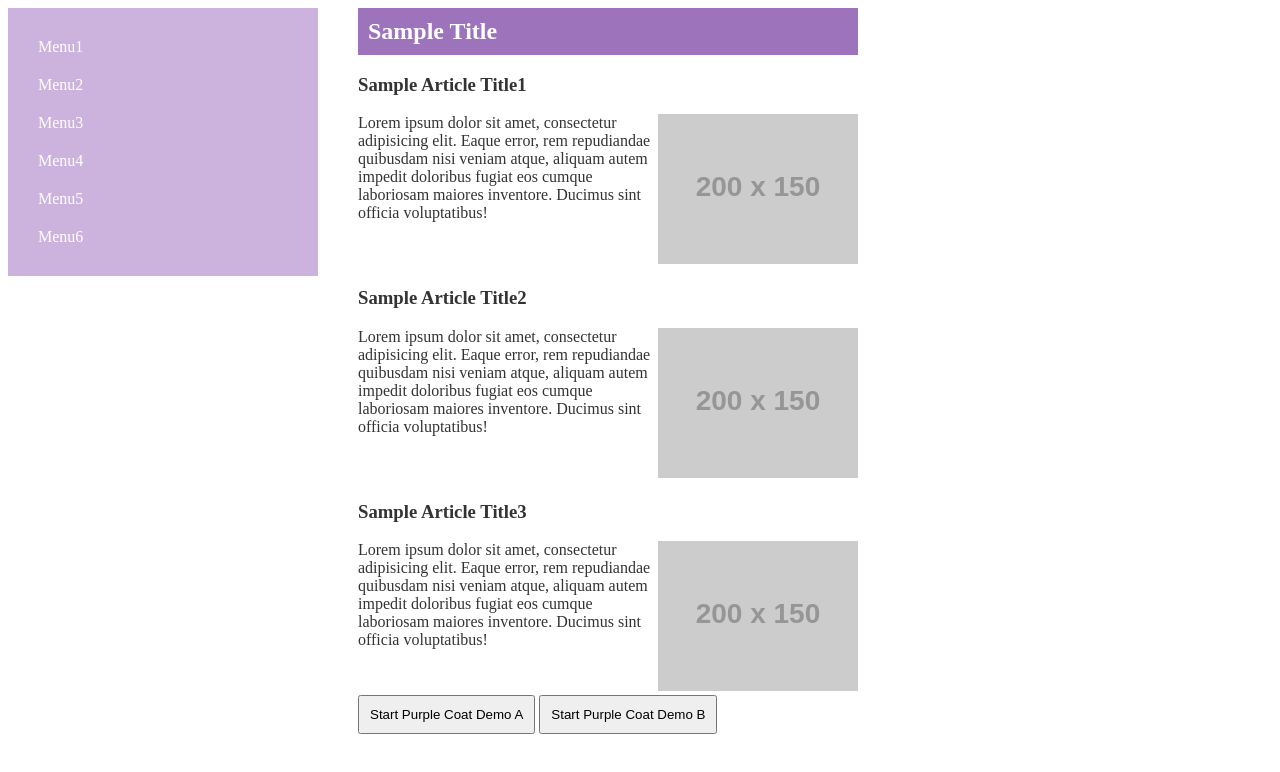
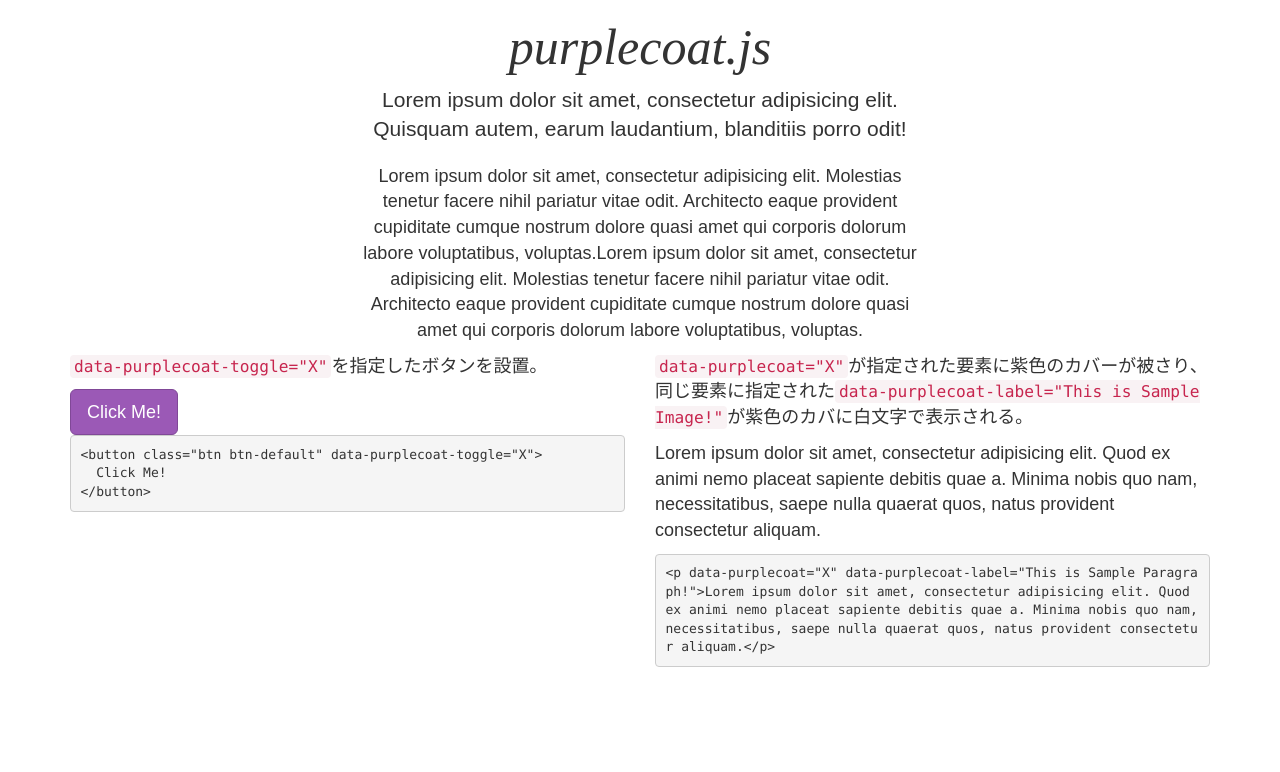
Before and after one commit to ellekasai/purplecoat.js, a plain HTML site: page index.html in a window 1280 px wide. Drawn offline with nearby package versions, Linux system fonts and the light colour scheme; placeholder pictures from the web are drawn by us; a web font is replaced by a local one.

Commit message:
new index

```diff
--- a/index.html
+++ b/index.html
@@ -2,42 +2,35 @@
 <html lang="en">
 <head>
   <meta charset="UTF-8">
-  <title>Purple Coat Sample</title>
+  <meta name="viewport" content="width=device-width, initial-scale=1">
+  <title>Purplecoat.js Demo Page</title>
+  <link rel="stylesheet" href="https://maxcdn.bootstrapcdn.com/bootstrap/3.3.0/css/bootstrap.min.css">
+  <link href='http://fonts.googleapis.com/css?family=Gentium+Book+Basic:400italic' rel='stylesheet' type='text/css'>
+  <link href='http://fonts.googleapis.com/css?family=Alegreya+Sans:300' rel='stylesheet' type='text/css'>
   <link rel="stylesheet" href="style.css">
 </head>
 <body>
-  <main class="cf">
-    <div class="sidebar">
-      <ul>
-        <li><a href="#">Menu1</a></li>
-        <li><a href="#">Menu2</a></li>
-        <li><a href="#">Menu3</a></li>
-        <li><a href="#">Menu4</a></li>
-        <li><a href="#">Menu5</a></li>
-        <li><a href="#">Menu6</a></li>
-      </ul>
+  <main class="container">
+    <div class="row">
+      <div class="col-md-6 col-md-offset-3 text-center">
+        <h1 class="title">purplecoat.js</h1>
+        <p class="lead">Lorem ipsum dolor sit amet, consectetur adipisicing elit. Quisquam autem, earum laudantium, blanditiis porro odit! </p>
+        <p>Lorem ipsum dolor sit amet, consectetur adipisicing elit. Molestias tenetur facere nihil pariatur vitae odit. Architecto eaque provident cupiditate cumque nostrum dolore quasi amet qui corporis dolorum labore voluptatibus, voluptas.Lorem ipsum dolor sit amet, consectetur adipisicing elit. Molestias tenetur facere nihil pariatur vitae odit. Architecto eaque provident cupiditate cumque nostrum dolore quasi amet qui corporis dolorum labore voluptatibus, voluptas.</p>
+      </div>
     </div>
-    <div class="articles">
-      <h2>Sample Title</h2>
-      <ul class="articles-list">
-        <li class="cf">
-          <h3>Sample Article Title1</h3>
-          <figure data-purplecoat-label="Sample Image" data-purplecoat="a"><img src="http://dummyimage.com/200x150/000/fff" alt="Sample Image 1"></figure>
-          <p>Lorem ipsum dolor sit amet, consectetur adipisicing elit. Eaque error, rem repudiandae quibusdam nisi veniam atque, aliquam autem impedit doloribus fugiat eos cumque laboriosam maiores inventore. Ducimus sint officia voluptatibus!</p>
-        </li>
-        <li class="cf">
-          <h3 data-purplecoat-label="This is H3" data-purplecoat="b">Sample Article Title2</h3>
-          <figure><img src="http://dummyimage.com/200x150/000/fff" alt="Sample Image 2"></figure>
-          <p>Lorem ipsum dolor sit amet, consectetur adipisicing elit. Eaque error, rem repudiandae quibusdam nisi veniam atque, aliquam autem impedit doloribus fugiat eos cumque laboriosam maiores inventore. Ducimus sint officia voluptatibus!</p>
-        </li>
-        <li class="cf">
-          <h3>Sample Article Title3</h3>
-          <figure><img src="http://dummyimage.com/200x150/000/fff" alt="Sample Image 3"></figure>
-          <p>Lorem ipsum dolor sit amet, consectetur adipisicing elit. Eaque error, rem repudiandae quibusdam nisi veniam atque, aliquam autem impedit doloribus fugiat eos cumque laboriosam maiores inventore. Ducimus sint officia voluptatibus!</p>
-        </li>
-      </ul>
-      <button data-purplecoat-toggle="a" data-purplecoat-color="rgba(26, 188, 156, 0.8)">Start Purple Coat Demo A</button>
-      <button data-purplecoat-toggle="b">Start Purple Coat Demo B</button>
+    <div class="row">
+      <div class="col-md-6 example-step1">
+        <p><code>data-purplecoat-toggle="X"</code>を指定したボタンを設置｡</p>
+        <button class="btn btn-default btn-lg" data-purplecoat-toggle="X">Click Me!</button>
+        <pre><code>&lt;button class="btn btn-default" data-purplecoat-toggle="X">
+  Click Me!
+&lt;/button&gt;</code></pre>
+      </div>
+      <div class="col-md-6 example-step2">
+        <p><code>data-purplecoat="X"</code>が指定された要素に紫色のカバーが被さり､同じ要素に指定された<code>data-purplecoat-label="This is Sample Image!"</code>が紫色のカバに白文字で表示される｡</p>
+        <p data-purplecoat="X" data-purplecoat-label="This is Sample Paragraph!">Lorem ipsum dolor sit amet, consectetur adipisicing elit. Quod ex animi nemo placeat sapiente debitis quae a. Minima nobis quo nam, necessitatibus, saepe nulla quaerat quos, natus provident consectetur aliquam.</p>
+        <pre><code>&lt;p data-purplecoat="X" data-purplecoat-label="This is Sample Paragraph!"&gt;Lorem ipsum dolor sit amet, consectetur adipisicing elit. Quod ex animi nemo placeat sapiente debitis quae a. Minima nobis quo nam, necessitatibus, saepe nulla quaerat quos, natus provident consectetur aliquam.&lt;/p&gt;</code></pre>
+      </div>
     </div>
   </main>
   <script type="text/javascript" src="https://code.jquery.com/jquery-2.1.1.min.js"></script>
--- a/style.css
+++ b/style.css
@@ -1,60 +1,34 @@
 @charset "UTF-8";
 
-.cf:before,
-.cf:after {
-  content:"";
-  display:block;
-  overflow:hidden;
+/*———————————–———————————–
+  Overwrite Bootstrap
+———————————–———————————–*/
+
+body {
+  font-family: 'Alegreya Sans', sans-serif;
+  font-weight: 300;
+  font-size: 18px;
 }
 
-.cf:after {
-  clear:both;
+.btn-default {
+  border-color: #804897 !important;
+  background-color: #9b59b6 !important;
+  color: #FFF !important;
 }
 
-ul {
-  margin: 0;
-  padding-left: 0;
-  list-style: none;
+.btn-default:hover {
+  border-color: #783892 !important;
+  background-color: #8e44ad !important;
+  color: #FFF !important;
 }
 
-.sidebar {
-  float: left;
-  width: 250px;
-  padding: 30px;
-  background-color: #CCB3DD;
+/*———————————–———————————–
+  Styles
+———————————–———————————–*/
+
+.title {
+  font-family: 'Gentium Book Basic', serif;
+  font-size: 50px;
+  font-style: italic;
+  font-weight: 400;
 }
-
-.sidebar li + li {
-  margin-top: 20px;
-}
-
-.sidebar li > a {
-  color: #FFF;
-  text-decoration: none;
-}
-
-.sidebar + .articles {
-  margin-left: 40px;
-}
-
-.articles {
-  float: left;
-  width: 500px;
-  color: #333;
-}
-
-.articles h2 {
-  margin: 0;
-  padding: 10px;
-  background-color: #9D73BB;
-  color: #FFF;
-}
-
-.articles-list figure {
-  float: right;
-  margin: 0;
-}
-
-button {
-  padding: 10px;
-}
```
Also changed, not shown: index-old.html (added, +46 -0 lines).
